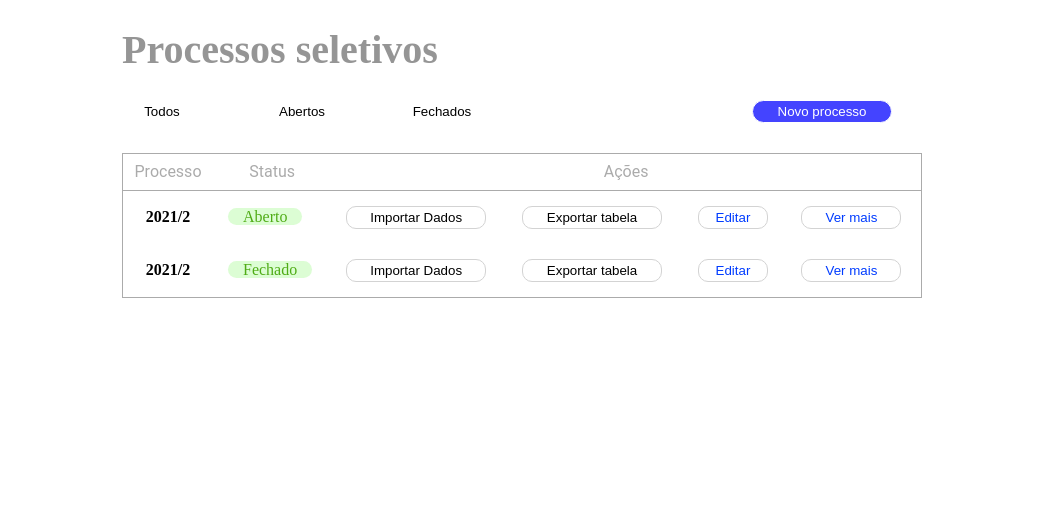
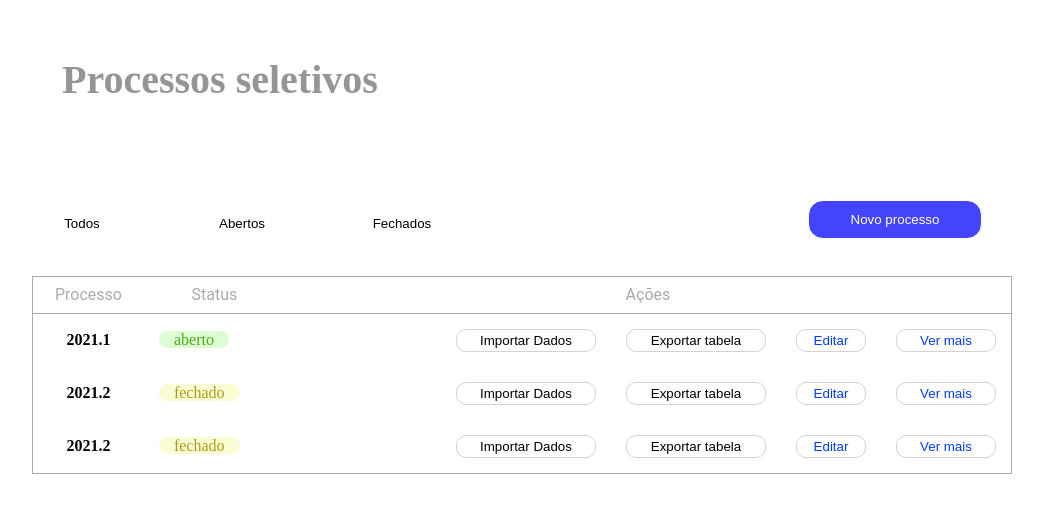
Before and after one commit to aceleradora-TW/acelera-mais-front, a React (Create React App) app: page / in a window 1280 px wide. Shown: the top 512 px of the page, without its empty margins (148-1191 px from the left). Built offline with nearby package versions, Linux system fonts and the light colour scheme.

Commit message:
feat(process-list): em andamento
@Biamah @ErickCardoso007

```diff
--- a/src/components/button/button.css
+++ b/src/components/button/button.css
@@ -1,11 +1,12 @@
 .button-new-process {
-  width: 140px;
-  height: 23px;
+  width: 174px;
+  height: 39px;
   background-color: rgb(68, 68, 255);
   color: white;
   border: 1px solid white;
   border-radius: 15px;
   font-weight: 300;
+  padding: 10px 25px 10px 25px;
 }
 .button-new-process:hover {
   font-weight: bold;
@@ -13,12 +14,13 @@
 }
 
 .button-filter {
-  width: 140px;
-  height: 23px;
+  width: 160px;
+  height: 46px;
   background-color: white;
   color: black;
   border: 1px solid transparent;
   font-weight: 300px;
+  padding: 12px 36px 12px 36px;
 }
 .button-filter:hover {
   border: none;
--- /dev/null
+++ b/src/components/precess-list/index.js
@@ -0,0 +1,56 @@
+import React from 'react'
+import Button from '../button'
+import { Status } from '../status'
+import './process-list.css'
+
+export const ProcessList = ({ processes }) => {
+  const handleImport = () => {
+    console.log('Clicado no importar dados')
+  }
+
+  const handleExport = () => {
+    console.log('clicado no export dados')
+  }
+
+  const handleEdit = () => {
+    console.log('Clicado no editar')
+  }
+
+  const handleExpand = () => {
+    console.log('Clicado no veja mais')
+  }
+
+  return (
+    <div className="table-selective-process">
+      <table>
+        <thead>
+          <tr>
+              <th>Processo</th>
+              <th>Status</th>
+              <th colSpan="4">Ações</th>
+          </tr>
+        </thead>
+        <tbody>
+          {processes.map((process, key) => (
+            <tr key={`process-${key}`}>
+              <td>{process.name}</td>
+              <td>
+                <Status
+                   startDate={process.startDate}
+                   endDate={process.endDate}
+                />
+              </td>
+              <div>
+                <td><Button classe="button-import" text="Importar Dados" onClick={handleImport}/></td>
+                <td><Button classe="button-import" text="Exportar tabela" onClick={handleExport} /></td>
+                <td><Button classe="button-edit" text="Editar" onClick={handleEdit} /></td>
+                <td><Button classe="button-expend" text="Ver mais" onClick={handleExpand} /></td>
+              </div>
+            </tr>
+          ))}
+
+        </tbody>
+      </table>
+    </div>
+  )
+}
--- a/src/components/table/table.css
+++ b/src/components/precess-list/process-list.css
@@ -15,35 +15,15 @@
   padding: 10px;
   font-family: "Roboto";
 }
+
 .table-selective-process td {
   padding: 15px;
-}
-.table-selective-process td > span {
-  width: 10px;
-  height: 10px;
-  padding: 0 15px;
-  background-color: #dcfdd4;
-  border-radius: 20px;
-  color: #4fac16;
 }
 .table-selective-process td:first-child {
   text-align: center;
   font-weight: bold;
 }
-/*.status-open {
-  width: 10px;
-  height: 10px;
-  padding: 0 15px;
-  background-color: #dcfdd4;
-
-  border-radius: 20px;
-  color: #4fac16;
-}*/
-/*
-.status-close {
-  width: 30px;
-  padding: 0 15px;
-  background-color: #fafdd4;
-  border-radius: 20px;
-  color: #ac9d16;
-}*/
+.table-selective-process tr > div {
+  display: flex;
+  justify-content: flex-end;
+}
--- /dev/null
+++ b/src/components/status/index.js
@@ -0,0 +1,10 @@
+import React from 'react'
+import './status.css'
+
+export const Status = ({ startDate, endDate }) => {
+  const label = endDate ? 'aberto' : 'fechado'
+  const className = endDate ? 'status-open' : 'status-close'
+  return (
+    <span className={className}>{label}</span>
+  )
+}
--- /dev/null
+++ b/src/components/status/status.css
@@ -0,0 +1,16 @@
+.status-open {
+  padding: 0 15px;
+  background-color: #dcfdd4;
+  text-align: center;
+
+  border-radius: 20px;
+  color: #4fac16;
+}
+
+.status-close {
+  padding: 0 15px;
+  text-align: center;
+  background-color: #fafdd4;
+  border-radius: 20px;
+  color: #ac9d16;
+}
--- a/src/components/table/index.js
+++ /dev/null
@@ -1,53 +0,0 @@
-import React from 'react'
-import Button from '../button'
-import './table.css'
-
-export const Table = () => {
-  const handleImport = () => {
-    console.log('Clicado no importar dados')
-  }
-
-  const handleExport = () => {
-    console.log('clicado no export dados')
-  }
-
-  const handleEdit = () => {
-    console.log('Clicado no editar')
-  }
-
-  const handleExpand = () => {
-    console.log('Clicado no veja mais')
-  }
-
-  return (
-    <div className="table-selective-process">
-      <table>
-        <thead>
-          <tr>
-            <th>Processo</th>
-            <th>Status</th>
-            <th colSpan="4">Ações</th>
-          </tr>
-        </thead>
-        <tbody>
-          <tr>
-            <td>2021/2</td>
-            <td><span>Aberto</span></td>
-            <td><Button classe="button-import" text="Importar Dados" onClick={handleImport}/></td>
-            <td><Button classe="button-import" text="Exportar tabela" onClick={handleExport} /></td>
-            <td><Button classe="button-edit" text="Editar" onClick={handleEdit} /></td>
-            <td><Button classe="button-expend" text="Ver mais" onClick={handleExpand} /></td>
-          </tr>
-          <tr>
-            <td>2021/2</td>
-            <td ><span>Fechado</span></td>
-            <td><Button classe="button-import" text="Importar Dados" onClick={handleImport}/></td>
-            <td><Button classe="button-import" text="Exportar tabela" onClick={handleExport} /></td>
-            <td><Button classe="button-edit" text="Editar" onClick={handleEdit} /></td>
-            <td><Button classe="button-expend" text="Ver mais" onClick={handleExpand} /></td>
-          </tr>
-        </tbody>
-      </table>
-    </div>
-  )
-}
--- a/src/pages/hiring-process/index.js
+++ b/src/pages/hiring-process/index.js
@@ -1,8 +1,29 @@
 import Button from '../../components/button'
-import { Table } from '../../components/table'
+import { ProcessList } from '../../components/precess-list'
 import './style.css'
 
 const HiringProcessPage = () => {
+  const processes = [
+    {
+      name: '2021.1',
+      startDate: '12/15/2021',
+      endDate: '12/25/2021',
+      description: 'A description'
+    },
+    {
+      name: '2021.2',
+      startDate: '12/15/2021',
+      endDate: undefined,
+      description: 'A description'
+    },
+    {
+      name: '2021.2',
+      startDate: '12/15/2021',
+      endDate: undefined,
+      description: 'A description'
+    }
+  ]
+
   const handleSubmit = () => {
     console.log('fui clicado')
   }
@@ -18,7 +39,7 @@ const HiringProcessPage = () => {
             </div>
             <Button classe={'button-new-process'} text="Novo processo" onClick={handleSubmit}/>
         </section>
-        <Table />
+        <ProcessList processes={processes} />
     </div>
   )
 }
--- a/src/pages/hiring-process/style.css
+++ b/src/pages/hiring-process/style.css
@@ -1,13 +1,15 @@
 .hiring-page {
   text-align: justify;
-  width: 800px;
+  width: 980px;
   margin: 0 auto;
 }
 .hiring-page h1 {
+  width: 476px;
+  height: 80px;
   font-size: 40px;
   color: rgb(149, 149, 149);
   font-weight: bold;
-  padding: 30px;
+  padding: 60px;
 }
 .hiring-page section {
   display: flex;
```
